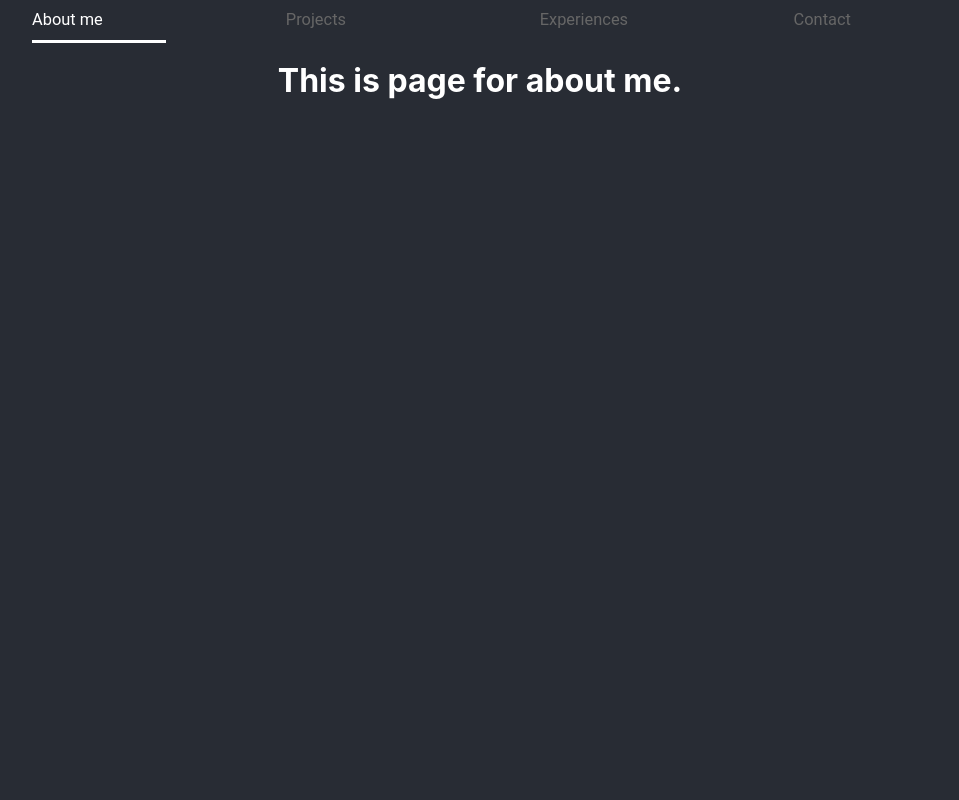
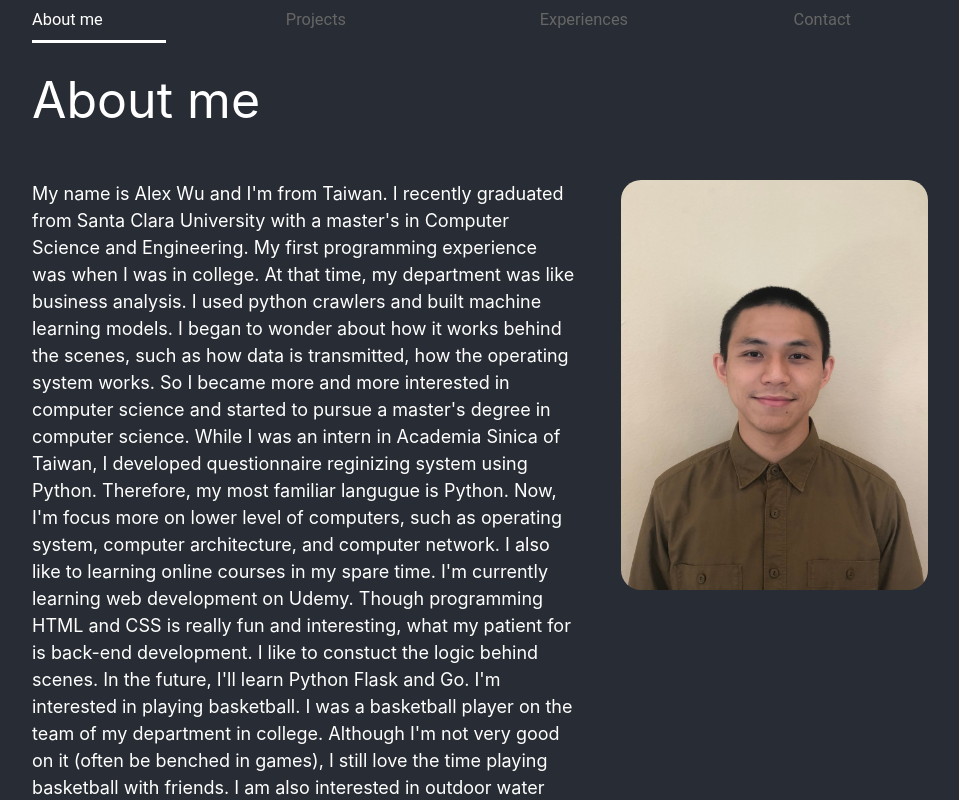
Before and after one commit to alexwu727/alexwu727.github.io, a React (Create React App) app: page /about in a window 1280 px wide. Shown: the top 800 px of the page, without its empty margins (160-1119 px from the left). Built offline with nearby package versions, Linux system fonts and the light colour scheme.

Commit message:
updated about me

```diff
--- a/src/App.css
+++ b/src/App.css
@@ -1,6 +1,5 @@
 .App {
   color: #fff;
-  text-align: center;
   background-color: #282c34;
 }
 
--- a/src/App.js
+++ b/src/App.js
@@ -1,12 +1,14 @@
 import './App.css';
 import React from 'react';
 import { BrowserRouter, Routes, Route } from "react-router-dom";
+import Layout from './pages/Layout';
 import AboutMe from './pages/AboutMe';
 import Contact from './pages/Contact';
 import Experiences from './pages/Experiences';
 import Projects from './pages/Projects';
+import Project from './pages/Project';
 import Error from './pages/Error';
-import Layout from './pages/Layout';
+
 
 function App() {
   return (
@@ -15,10 +17,12 @@ function App() {
         <div className="container">
           <Routes>
             <Route path="/" element={<Layout />}>
+              <Route path="admin" element={<AboutMe />} />
               <Route path="about" element={<AboutMe />} />
               <Route path="contact" element={<Contact />} />
               <Route path="experiences" element={<Experiences />} />
               <Route path="projects" element={<Projects />} />
+              <Route path="projects/:projectId" element={<Project />} />
               <Route path="/*" element={<Error />} />
             </Route>
           </Routes>
--- a/src/index.css
+++ b/src/index.css
@@ -35,3 +35,27 @@ code {
   color: #fff;
   border-bottom: 3px solid #fff;
 }
+
+.title {
+  margin: 30px 0px;
+  font-size: 50px;
+}
+
+.aboutMe {
+  margin-top: 50px;
+  display: flex;
+}
+
+.aboutMe p {
+  margin-top: 0px;
+  font-size: 18px;
+  line-height: 1.5em;
+}
+
+#selfie {
+  border-radius: 20px;
+  width: 24vw;
+  height: 32vw;
+  object-fit: cover;
+  margin-left: 5%;
+}
--- a/src/pages/AboutMe.js
+++ b/src/pages/AboutMe.js
@@ -1,11 +1,22 @@
-import React, { Component } from 'react';
-
+import React from 'react';
+import selfie from '../selfie.jpg'
 const AboutMe = () => {
     return (
-        <div className="aboutMe">
-            <h1>
-                This is page for about me.
-            </h1>
+        <div>
+            <div className='title'>
+                About me
+            </div>
+            <div className="aboutMe">
+                <p>
+                    My name is Alex Wu and I'm from Taiwan. I recently graduated from Santa Clara University with a master's in Computer Science and Engineering.
+                    My first programming experience was when I was in college. At that time, my department was like business analysis. I used python crawlers and built machine learning models. I began to wonder about how it works behind the scenes, such as how data is transmitted, how the operating system works. So I became more and more interested in computer science and started to pursue a master's degree in computer science.
+                    While I was an intern in Academia Sinica of Taiwan, I developed questionnaire reginizing system using Python. Therefore, my most familiar langugue is Python.
+                    Now, I'm focus more on lower level of computers, such as operating system, computer architecture, and computer network. I also like to learning online courses in my spare time. I'm currently learning web development on Udemy. Though programming HTML and CSS is really fun and interesting, what my patient for is back-end development. I like to constuct the logic behind scenes. In the future, I'll learn Python Flask and Go.
+                    I'm interested in playing basketball. I was a basketball player on the team of my department in college. Although I'm not very good on it (often be benched in games), I still love the time playing basketball with friends. I am also interested in outdoor water activities. I love to river tracing, rafting, and diving. I plan to take diving courses and apply diving license in the near future.
+                    Additionally, I love to watch situation comedy. My favorite one is The Big Bang Theory! I also like Modern Family, Brooklyn 99, How I Met Your Mother, and so on. In my mind, there's one little dream to become a situation comedy actor. I may go to acting classes after I settle down my life in the bay area.
+                </p>
+                <img src={selfie} id="selfie"></img>
+            </div>
         </div>
     )
 }
--- /dev/null
+++ b/src/pages/Project.js
@@ -0,0 +1,15 @@
+import React, { Component } from 'react';
+import { useParams } from 'react-router-dom';
+
+const Project = () => {
+    const { projectId } = useParams();
+
+    return (
+        <div className="project">
+            <h1>
+                This is page for project {projectId}.
+            </h1>
+        </div>
+    )
+}
+export default Project
```
Also changed, not shown: src/selfie.jpg (added).
